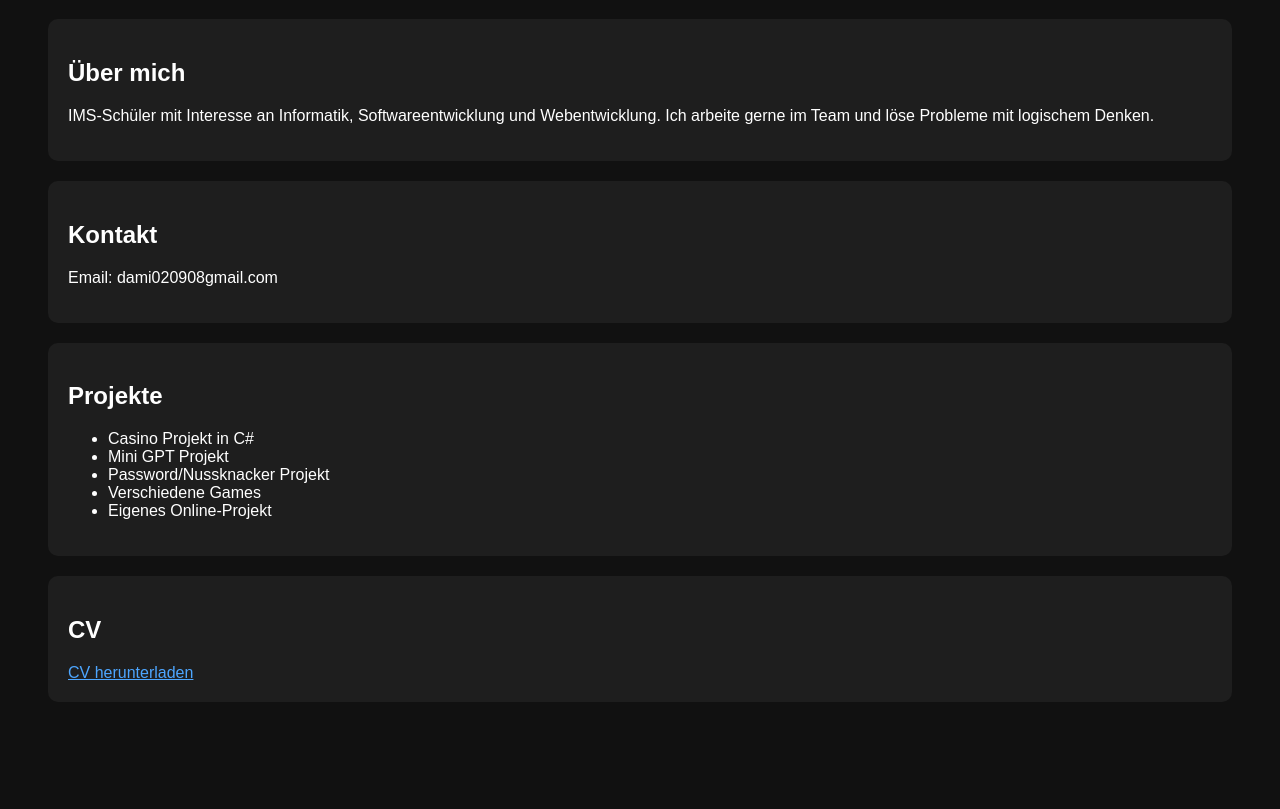
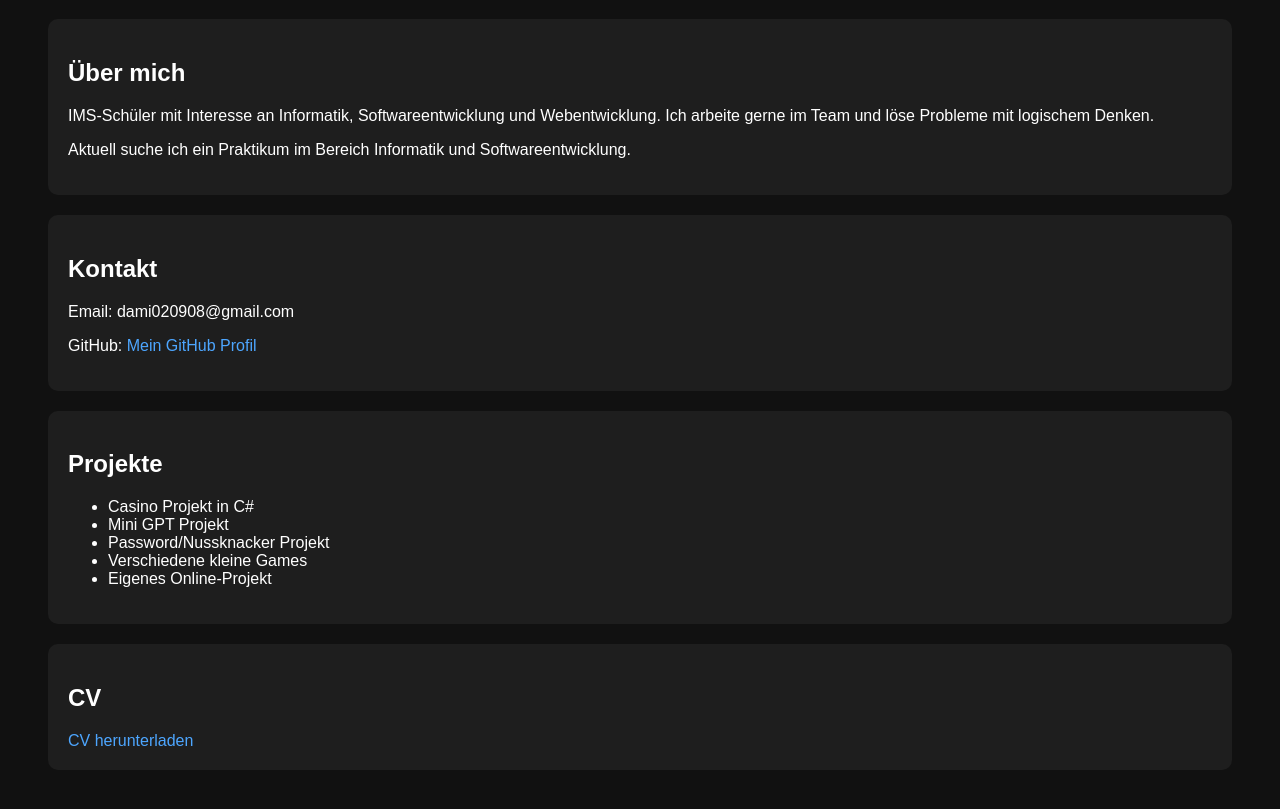
Before and after one commit to ModestDamjanShrimp764/ModestDamjanShrimp764.github.io, a plain HTML site: page index.html in a window 1280 px wide. Shown: the part 109-918 px from the top of the page. Before the commit the page ends 879 px from the top, so only its background shows below. Drawn offline with Linux system fonts and the light colour scheme.

Commit message:
Update index.html

```diff
--- a/index.html
+++ b/index.html
@@ -27,6 +27,11 @@
 
         a{
             color: #4da6ff;
+            text-decoration: none;
+        }
+
+        a:hover{
+            text-decoration: underline;
         }
 
     </style>
@@ -45,12 +50,24 @@
             Ich arbeite gerne im Team und löse Probleme
             mit logischem Denken.
         </p>
+
+        <p>
+            Aktuell suche ich ein Praktikum im Bereich Informatik
+            und Softwareentwicklung.
+        </p>
     </div>
 
     <div class="box">
         <h2>Kontakt</h2>
 
-        <p>Email: dami020908gmail.com</p>
+        <p>Email: dami020908@gmail.com</p>
+
+        <p>
+            GitHub:
+            <a href="https://github.com/ModestDamjanShrimp764" target="_blank">
+                Mein GitHub Profil
+            </a>
+        </p>
     </div>
 
     <div class="box">
@@ -60,7 +77,7 @@
             <li>Casino Projekt in C#</li>
             <li>Mini GPT Projekt</li>
             <li>Password/Nussknacker Projekt</li>
-            <li>Verschiedene Games</li>
+            <li>Verschiedene kleine Games</li>
             <li>Eigenes Online-Projekt</li>
         </ul>
     </div>
@@ -68,7 +85,9 @@
     <div class="box">
         <h2>CV</h2>
 
-        <a href="">CV herunterladen</a>
+        <a href="">
+            CV herunterladen
+        </a>
     </div>
 
 </body>
```
